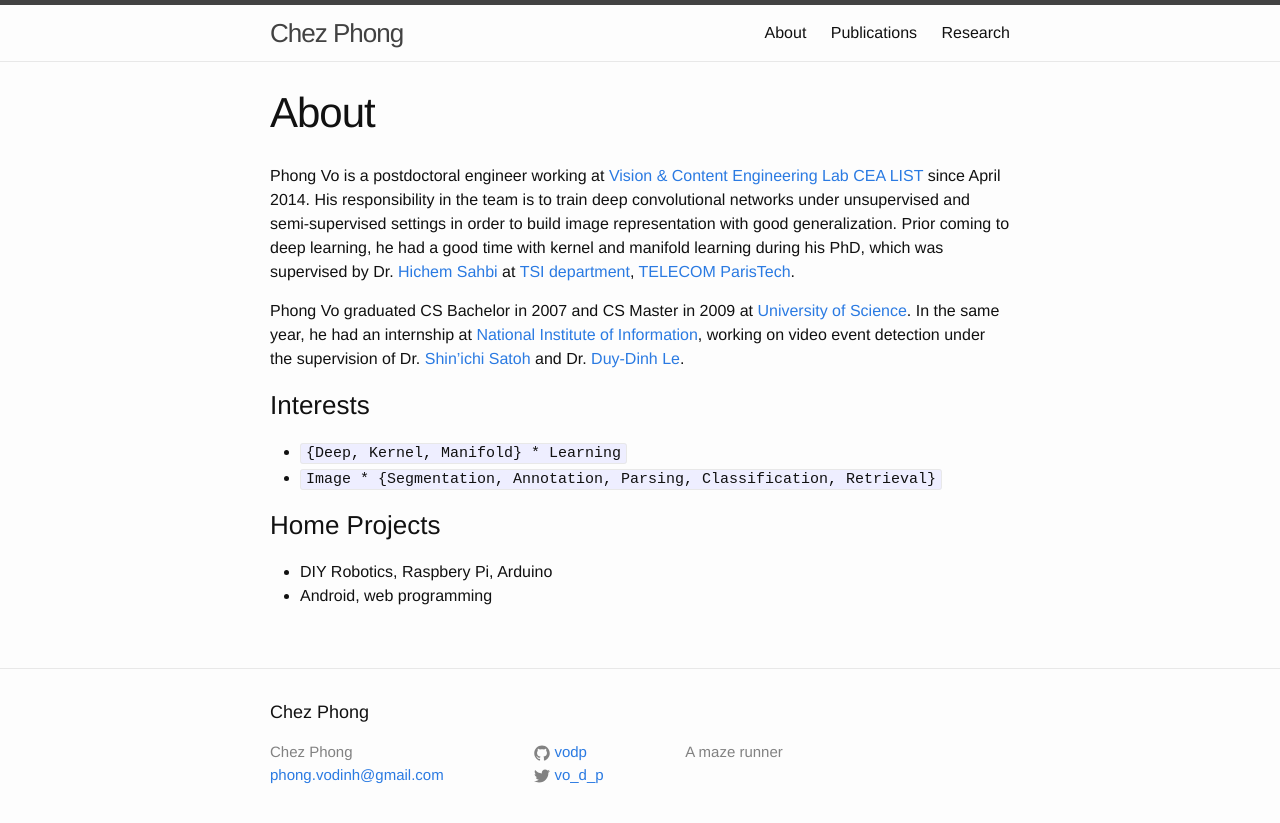
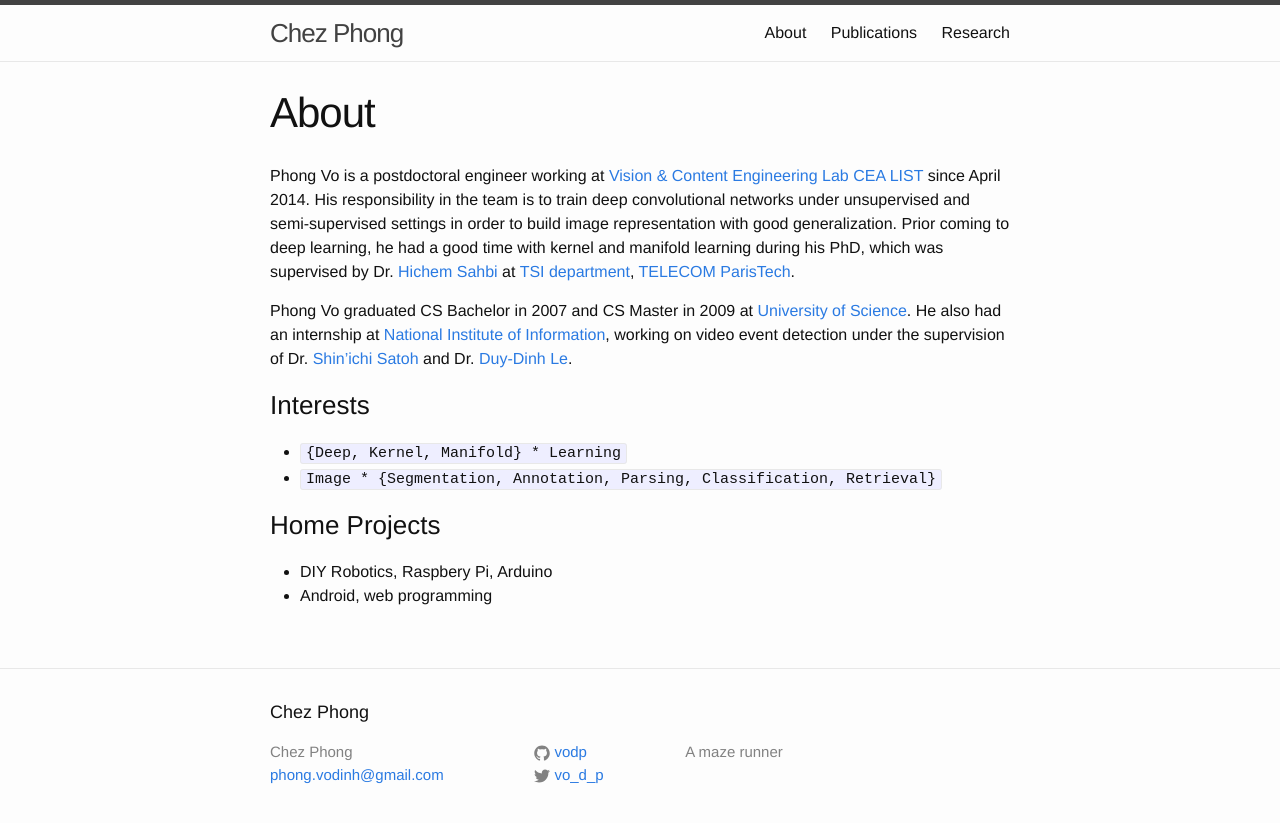
Before and after one commit to vodp/vodp.github.io, a Jekyll site: the page built from about.md, in a window 1280 px wide. Shown: the top 823 px of the page. Built offline with Jekyll 4.4.1, drawn with Linux system fonts in a browser that asks for light colours.

Commit message:
Update about.md

```diff
--- a/about.md
+++ b/about.md
@@ -6,7 +6,7 @@ permalink: /about/
 
 Phong Vo is a postdoctoral engineer working at [Vision & Content Engineering Lab](http://www.kalisteo.eu/en/index.htm) [CEA LIST](http://www-list.cea.fr/index.php/en/) since April 2014. His responsibility in the team is to train deep convolutional networks under unsupervised and semi-supervised settings in order to build image representation with good generalization. Prior coming to deep learning, he had a good time with kernel and manifold learning during his PhD, which was supervised by Dr. [Hichem Sahbi](http://perso.telecom-paristech.fr/~sahbi/) at [TSI department](http://www.tsi.telecom-paristech.fr/), [TELECOM ParisTech](http://www.telecom-paristech.fr/).
 
-Phong Vo graduated CS Bachelor in 2007 and CS Master in 2009 at [University of Science](http://www.hcmus.edu.vn/en/index.php). In the same year, he had an internship at [National Institute of Information](http://www.nii.ac.jp/en/), working on video event detection under the supervision of Dr. [Shin'ichi Satoh](http://research.nii.ac.jp/~satoh/) and Dr. [Duy-Dinh Le](http://satoh-lab.ex.nii.ac.jp/users/ledduy/).
+Phong Vo graduated CS Bachelor in 2007 and CS Master in 2009 at [University of Science](http://www.hcmus.edu.vn/en/index.php). He also had an internship at [National Institute of Information](http://www.nii.ac.jp/en/), working on video event detection under the supervision of Dr. [Shin'ichi Satoh](http://research.nii.ac.jp/~satoh/) and Dr. [Duy-Dinh Le](http://satoh-lab.ex.nii.ac.jp/users/ledduy/).
 
 ### Interests ###
 * `{Deep, Kernel, Manifold} * Learning`
```
